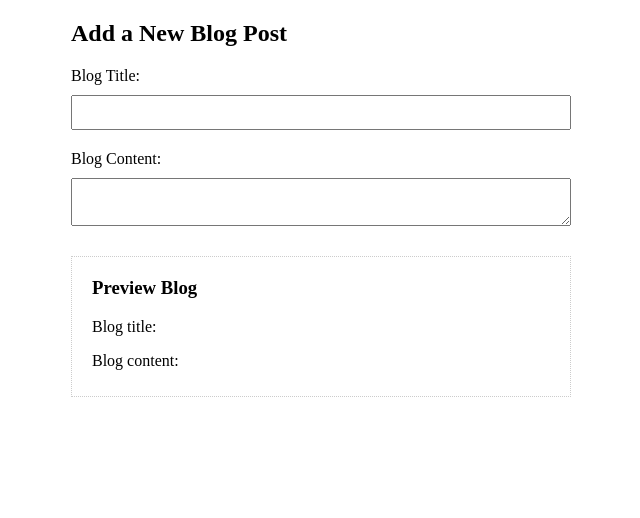
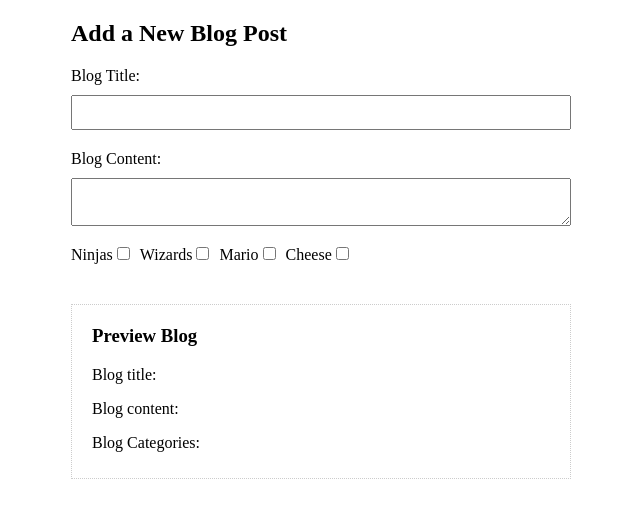
Before and after one commit to wbluke/Vue.js_Ninja, a Vue app in the folder vuejs-playlist/: page / in a window 1280 px wide. Shown: the top 518 px of the page, without its empty margins (319-959 px from the left). Built offline with nearby package versions, Linux system fonts and the light colour scheme.

Commit message:
[Tutorial] 30. Checkbox Binding (forms)

```diff
--- a/vuejs-playlist/src/components/addBlog.vue
+++ b/vuejs-playlist/src/components/addBlog.vue
@@ -6,12 +6,26 @@
       <input type="text" v-model.lazy="blog.title" required />
       <label>Blog Content:</label>
       <textarea v-model.lazy="blog.content"></textarea>
+      <div id="checkboxes">
+        <label>Ninjas</label>
+        <input type="checkbox" value="ninjas" v-model="blog.categories"/>
+        <label>Wizards</label>
+        <input type="checkbox" value="wizards" v-model="blog.categories"/>
+        <label>Mario</label>
+        <input type="checkbox" value="mario" v-model="blog.categories"/>
+        <label>Cheese</label>
+        <input type="checkbox" value="cheese" v-model="blog.categories"/>
+      </div>
     </form>
     <div id="preview">
       <h3>Preview Blog</h3>
       <p>Blog title: {{ blog.title }}</p>
       <p>Blog content:</p>
       <p>{{ blog.content }}</p>
+      <p>Blog Categories:</p>
+      <ul>
+        <li v-for="category in blog.categories" :key="category">{{ category }}</li>
+      </ul>
     </div>
   </div>
 </template>
@@ -23,6 +37,7 @@
       blog: {
         title: "",
         content: "",
+        categories: []
       }
     };
   },
@@ -56,4 +71,11 @@
 h3 {
   margin-top: 10px;
 }
+#checkboxes input {
+  display: inline-block;
+  margin-right: 10px;
+}
+#checkboxes label {
+  display: inline-block;
+}
 </style>
```
